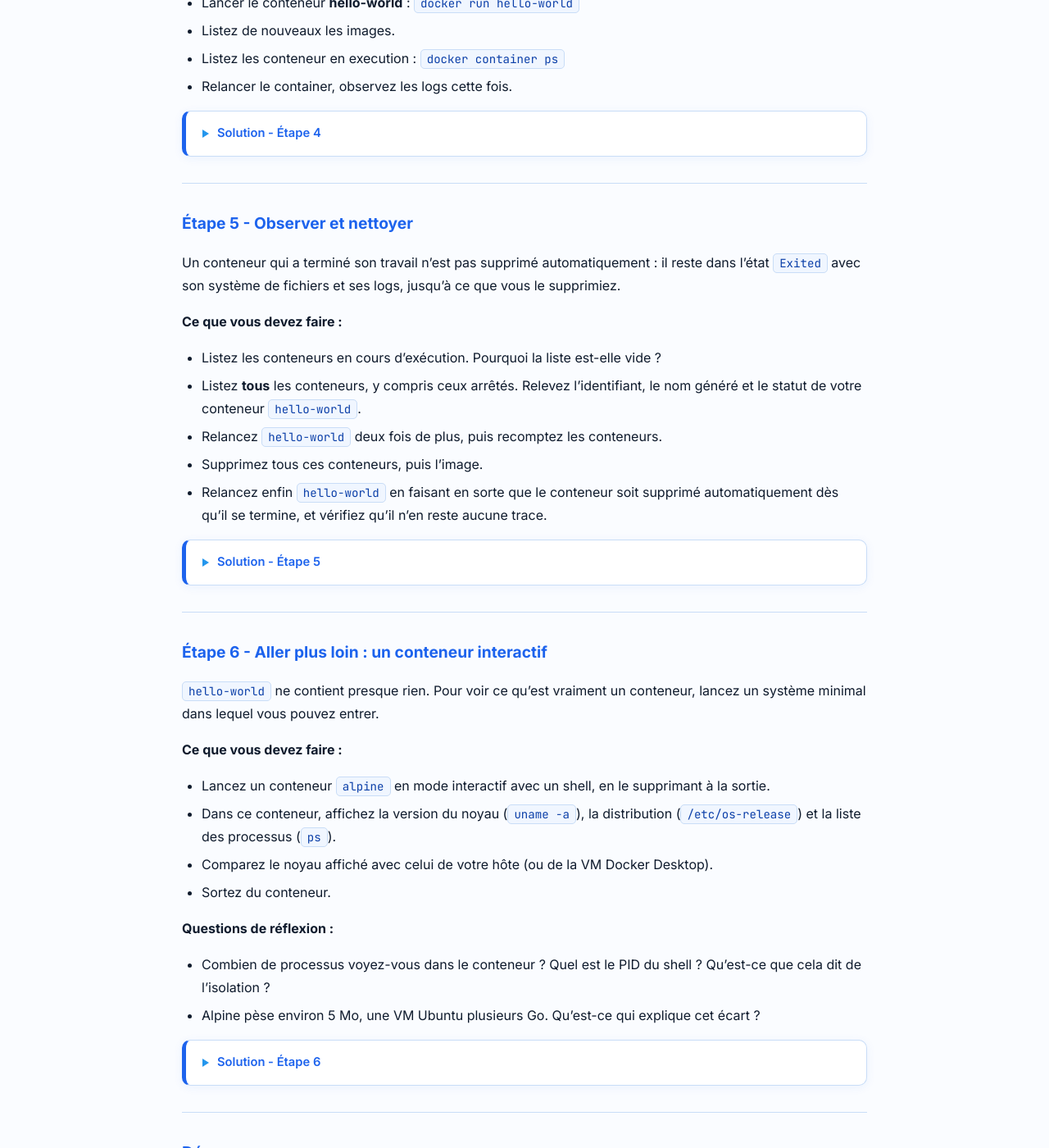
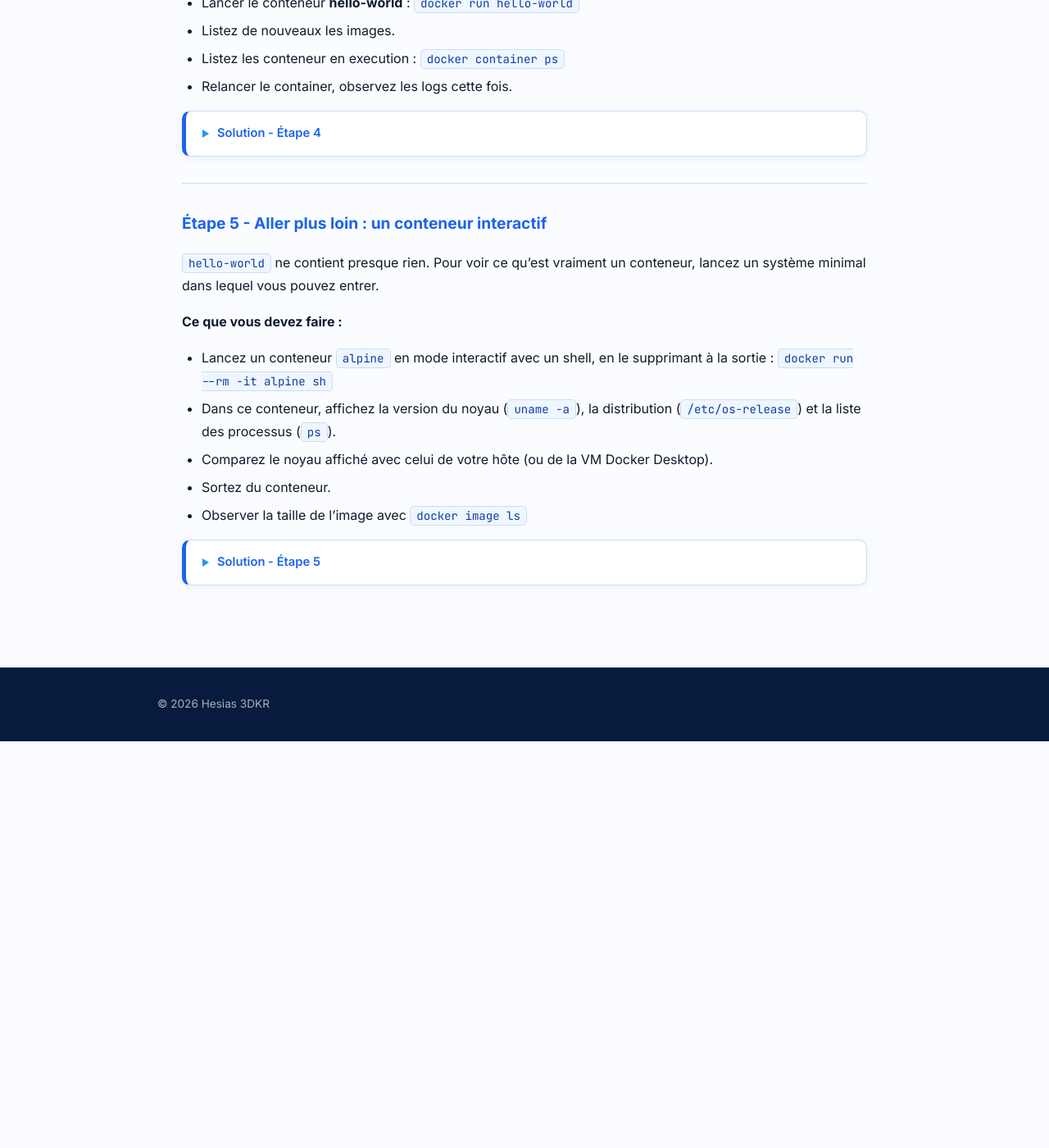
Before and after one commit to jviallon63/Hesias-3DKR, a Jekyll site: the page built from tp/1-installation.md, in a window 1280 px wide and 1400 px high, scrolled down 3239 px. Shown: the whole window at 82% size. Built offline with Jekyll 4.4.1, drawn with Linux system fonts in a browser that asks for light colours; after the commit the page ends 4149 px from its top, so only the background shows below that; some of the changed text lies outside the part shown.

````diff
--- a/tp/1-installation.md
+++ b/tp/1-installation.md
@@ -234,90 +234,22 @@ To generate this message, Docker took the following steps:
 
 ---
 
-## Étape 5 - Observer et nettoyer
-
-Un conteneur qui a terminé son travail n'est pas supprimé automatiquement : il reste dans l'état `Exited` avec son système de fichiers et ses logs, jusqu'à ce que vous le supprimiez.
-
-**Ce que vous devez faire :**
-
-- Listez les conteneurs en cours d'exécution. Pourquoi la liste est-elle vide ?
-- Listez **tous** les conteneurs, y compris ceux arrêtés. Relevez l'identifiant, le nom généré et le statut de votre conteneur `hello-world`.
-- Relancez `hello-world` deux fois de plus, puis recomptez les conteneurs.
-- Supprimez tous ces conteneurs, puis l'image.
-- Relancez enfin `hello-world` en faisant en sorte que le conteneur soit supprimé automatiquement dès qu'il se termine, et vérifiez qu'il n'en reste aucune trace.
-
-{::nomarkdown}
-<details><summary>Solution - Étape 5</summary>
-{:/nomarkdown}
-
-```bash
-docker ps          # vide : le conteneur s'est terminé immédiatement
-docker ps -a       # affiche les conteneurs arrêtés
-```
-
-Exemple de sortie de `docker ps -a` :
-
-```text
-CONTAINER ID   IMAGE         COMMAND    CREATED          STATUS                      NAMES
-3f2a9c1d7e04   hello-world   "/hello"   12 seconds ago   Exited (0) 11 seconds ago   charming_lovelace
-```
-
-Le nom est généré aléatoirement (adjectif + nom de scientifique). Le code `Exited (0)` indique un arrêt sans erreur. Chaque `docker run` crée un **nouveau** conteneur : après deux lancements supplémentaires, il y en a trois.
-
-Nettoyage :
-
-```bash
-docker rm $(docker ps -aq)    # supprime tous les conteneurs arrêtés
-docker rmi hello-world        # supprime l'image
-```
-
-Avec `--rm`, le conteneur est supprimé à sa sortie. Comme l'image a été supprimée, elle est de nouveau téléchargée :
-
-```bash
-docker run --rm hello-world
-docker ps -a                  # aucun conteneur
-```
-
-`docker system prune` supprime en une fois conteneurs arrêtés, réseaux inutilisés et images orphelines. Il demande confirmation, mais lisez ce qu'il propose de supprimer avant de répondre.
-
-{::nomarkdown}
-</details>
-{:/nomarkdown}
-
----
-
-## Étape 6 - Aller plus loin : un conteneur interactif
+## Étape 5 - Aller plus loin : un conteneur interactif
 
 `hello-world` ne contient presque rien. Pour voir ce qu'est vraiment un conteneur, lancez un système minimal dans lequel vous pouvez entrer.
 
 **Ce que vous devez faire :**
 
-- Lancez un conteneur `alpine` en mode interactif avec un shell, en le supprimant à la sortie.
+- Lancez un conteneur `alpine` en mode interactif avec un shell, en le supprimant à la sortie : `docker run --rm -it alpine sh`
 - Dans ce conteneur, affichez la version du noyau (`uname -a`), la distribution (`/etc/os-release`) et la liste des processus (`ps`).
 - Comparez le noyau affiché avec celui de votre hôte (ou de la VM Docker Desktop).
 - Sortez du conteneur.
+- Observer la taille de l'image avec `docker image ls`
 
-**Questions de réflexion :**
-
-- Combien de processus voyez-vous dans le conteneur ? Quel est le PID du shell ? Qu'est-ce que cela dit de l'isolation ?
-- Alpine pèse environ 5 Mo, une VM Ubuntu plusieurs Go. Qu'est-ce qui explique cet écart ?
 
 {::nomarkdown}
-<details><summary>Solution - Étape 6</summary>
+<details><summary>Solution - Étape 5</summary>
 {:/nomarkdown}
-
-```bash
-docker run --rm -it alpine sh
-```
-
-Dans le conteneur :
-
-```bash
-uname -a
-cat /etc/os-release
-ps
-exit
-```
 
 `uname -a` affiche le noyau de l'**hôte** (ou de la VM sous Windows et macOS), pas un noyau fourni par Alpine : un conteneur n'embarque pas de noyau. `/etc/os-release` indique en revanche Alpine, car c'est le système de fichiers de l'image qui est visible.
 
@@ -328,25 +260,3 @@ L'écart de taille s'explique par l'absence de noyau et de matériel virtualisé
 {::nomarkdown}
 </details>
 {:/nomarkdown}
-
----
-
-## Dépannage
-
-| Symptôme | Cause probable | Piste |
-| --- | --- | --- |
-| `permission denied while trying to connect to the Docker daemon socket` | Utilisateur absent du groupe `docker` (Linux) | `sudo usermod -aG docker "$USER"`, puis nouvelle session |
-| `Cannot connect to the Docker daemon ... Is the docker daemon running?` | Daemon arrêté, ou Docker Desktop non démarré | `sudo systemctl start docker` ou lancer Docker Desktop |
-| `no matching manifest for linux/arm64/v8` | L'image n'est publiée que pour `amd64` | Ajouter `--platform linux/amd64` (émulation, plus lent) |
-| `toomanyrequests: You have reached your pull rate limit` | Limite de téléchargements anonymes sur Docker Hub | `docker login` ou attendre |
-| Docker Desktop reste bloqué sur « Starting » (Windows) | Virtualisation désactivée ou WSL 2 absent | Activer la virtualisation dans le BIOS, `wsl --update` |
-| `docker: command not found` juste après l'installation | `PATH` non rechargé | Ouvrir un nouveau terminal |
-
----
-
-## Pour résumer
-
-- Le client `docker` dialogue avec un daemon par une API ; les deux peuvent être sur des machines différentes.
-- Les conteneurs partagent le noyau Linux de leur hôte, d'où la VM sous Windows et macOS.
-- Une image est téléchargée depuis un registre ; un conteneur est une instance en cours d'exécution (ou terminée) de cette image.
-- Un conteneur arrêté existe toujours tant qu'il n'a pas été supprimé.
````
